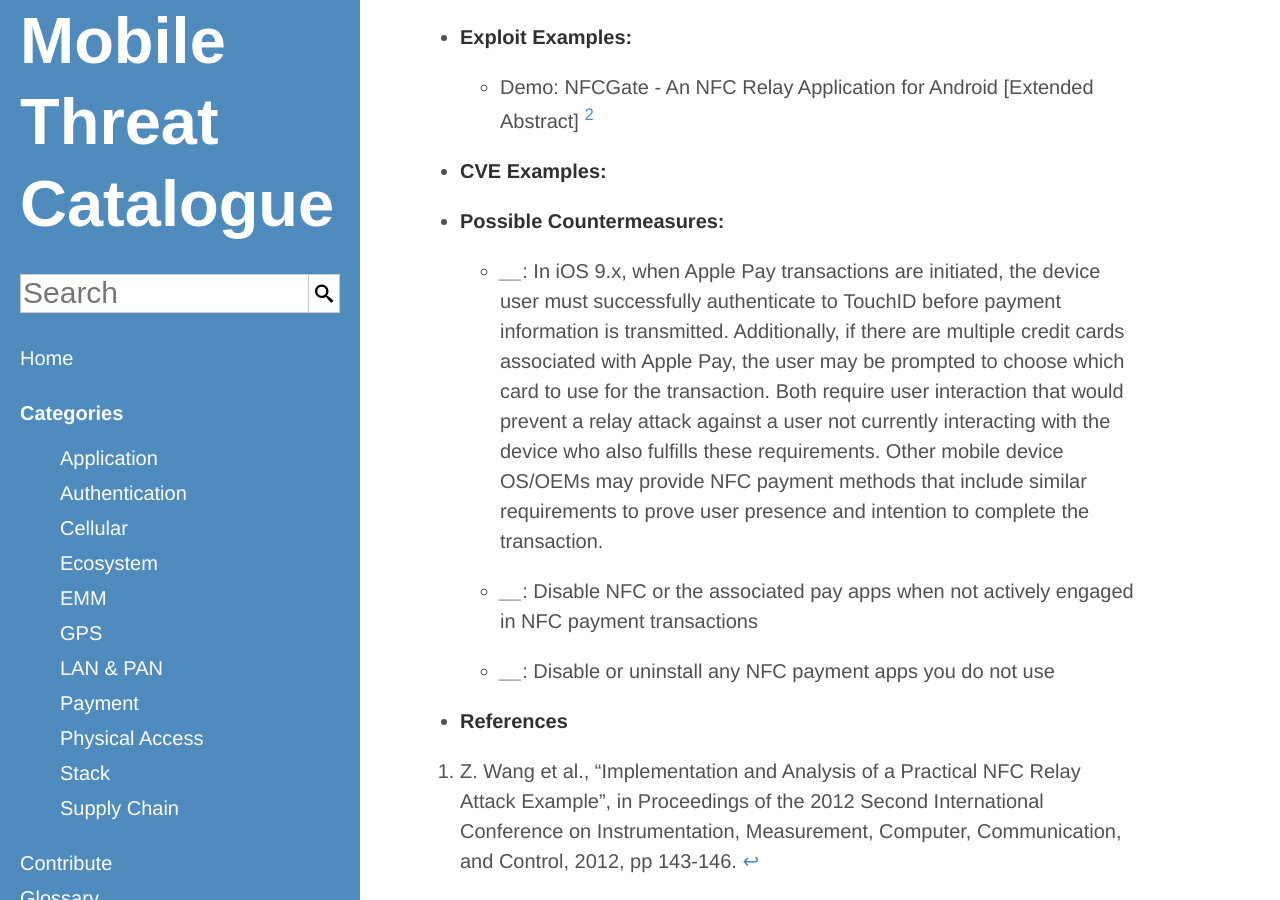
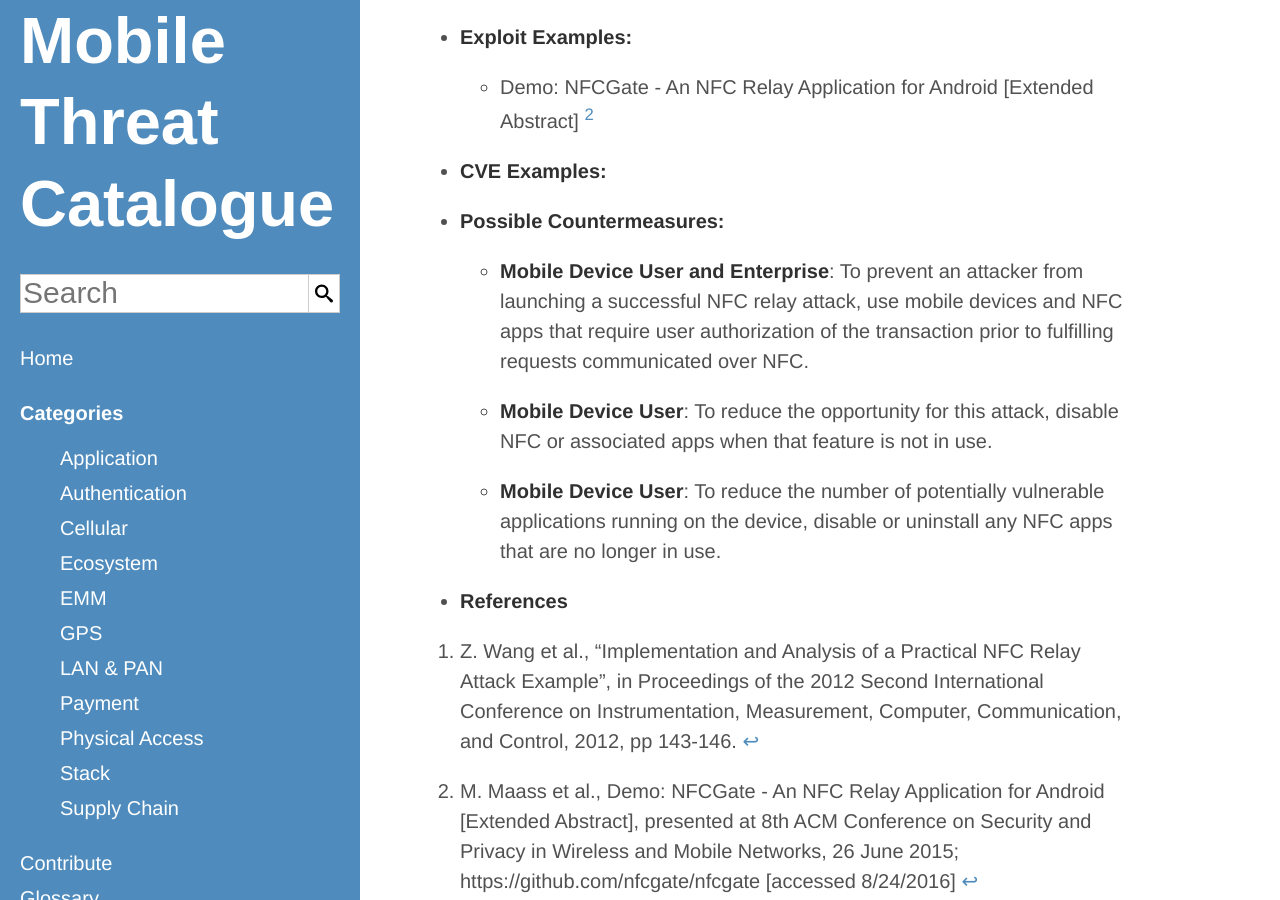
Before and after one commit to usnistgov/mobile-threat-catalogue, a Jekyll site: the page built from _lan-pan-threats/LPN-12.md, in a window 1280 px wide and 900 px high, scrolled down 428 px. Built offline with Jekyll 4.4.1, drawn with Linux system fonts in a browser that asks for light colours.

Commit message:
#13: updated countermeasures and actors

```diff
--- a/_lan-pan-threats/LPN-12.md
+++ b/_lan-pan-threats/LPN-12.md
@@ -7,10 +7,11 @@
     ExploitExample: "Demo: NFCGate - An NFC Relay Application for Android [Extended Abstract] [^32]"
     CVEExample:
     PossibleCountermeasures:
-        "In iOS 9.x, when Apple Pay transactions are initiated, the device user must successfully authenticate to TouchID before payment information is transmitted. Additionally, if there are multiple credit cards associated with Apple Pay, the user may be prompted to choose which card to use for the transaction. Both require user interaction that would prevent a relay attack against a user not currently interacting with the device who also fulfills these requirements. Other mobile device OS/OEMs may provide NFC payment methods that include similar requirements to prove user presence and intention to complete the transaction.":
-            -
-        "Disable NFC or the associated pay apps when not actively engaged in NFC payment transactions":
-            -
-        "Disable or uninstall any NFC payment apps you do not use":
-            -
+        "To prevent an attacker from launching a successful NFC relay attack, use mobile devices and NFC apps that require user authorization of the transaction prior to fulfilling requests communicated over NFC.":
+            - Mobile Device User
+            - Enterprise
+        "To reduce the opportunity for this attack, disable NFC or associated apps when that feature is not in use.":
+            - Mobile Device User
+        "To reduce the number of potentially vulnerable applications running on the device, disable or uninstall any NFC apps that are no longer in use.":
+            - Mobile Device User
 ---
```
